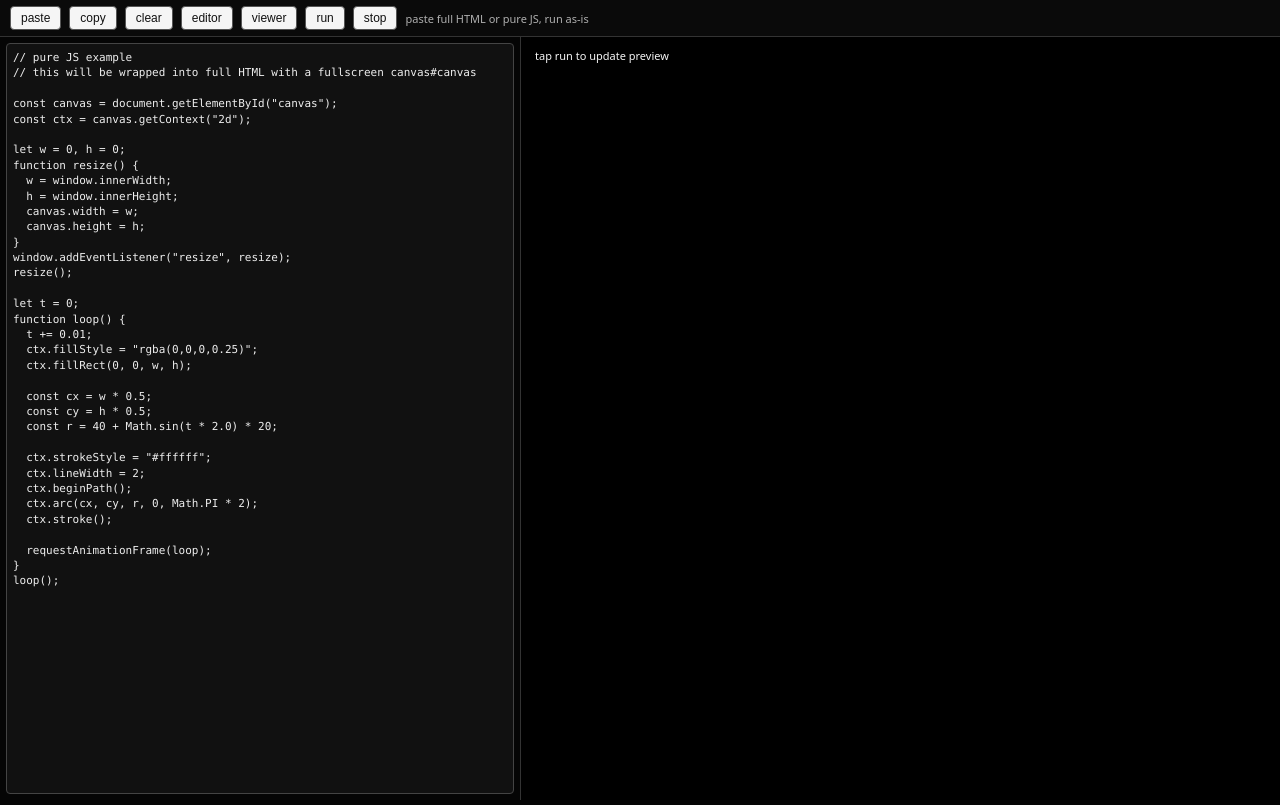
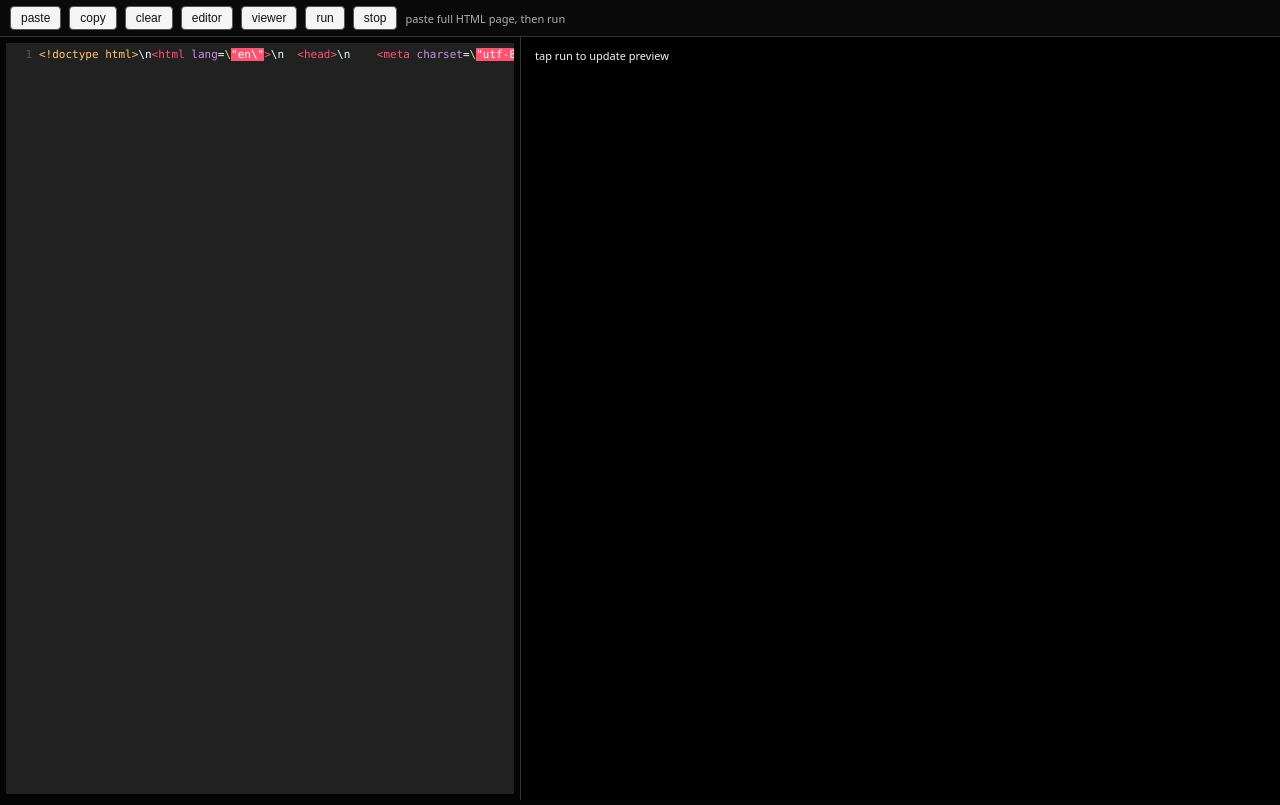
Before and after one commit to comp1mov/PocketLab, a plain HTML site: page index.html in a window 1280 px wide. Drawn offline with nearby package versions, Linux system fonts and the light colour scheme.

Commit message:
Update index.html
omg

```diff
--- a/index.html
+++ b/index.html
@@ -2,8 +2,19 @@
 <html lang="en">
   <head>
     <meta charset="utf-8">
-    <title>PocketLab HTML</title>
+    <title>PocketLab HTML Viewer</title>
     <meta name="viewport" content="width=device-width,initial-scale=1">
+
+    <link rel="stylesheet"
+      href="https://cdnjs.cloudflare.com/ajax/libs/codemirror/5.65.16/codemirror.min.css">
+    <link rel="stylesheet"
+      href="https://cdnjs.cloudflare.com/ajax/libs/codemirror/5.65.16/theme/material-darker.min.css">
+    <script src="https://cdnjs.cloudflare.com/ajax/libs/codemirror/5.65.16/codemirror.min.js"></script>
+    <script src="https://cdnjs.cloudflare.com/ajax/libs/codemirror/5.65.16/mode/xml/xml.min.js"></script>
+    <script src="https://cdnjs.cloudflare.com/ajax/libs/codemirror/5.65.16/mode/css/css.min.js"></script>
+    <script src="https://cdnjs.cloudflare.com/ajax/libs/codemirror/5.65.16/mode/javascript/javascript.min.js"></script>
+    <script src="https://cdnjs.cloudflare.com/ajax/libs/codemirror/5.65.16/mode/htmlmixed/htmlmixed.min.js"></script>
+
     <style>
       html, body {
         margin: 0;
@@ -12,6 +23,7 @@
         background: #050505;
         color: #f5f5f5;
         font-family: system-ui, -apple-system, BlinkMacSystemFont, sans-serif;
+        overflow: hidden;
       }
       #app {
         height: 100vh;
@@ -59,20 +71,13 @@
         flex: 1;
         padding: 6px;
       }
-      #editor textarea {
-        width: 100%;
+      .CodeMirror {
         height: 100%;
-        box-sizing: border-box;
-        resize: none;
-        border-radius: 4px;
-        border: 1px solid #444;
         background: #111;
         color: #eee;
         font-family: SFMono-Regular, Menlo, Monaco, Consolas, "Courier New", monospace;
         font-size: 11px;
         line-height: 1.4;
-        padding: 6px;
-        white-space: pre;
       }
       #preview-wrap {
         flex: 1;
@@ -95,15 +100,12 @@
         border-radius: 4px;
         pointer-events: none;
       }
-
-      /* режимы раскладки */
       #app.mode-split #editor-wrap {
         display: flex;
       }
       #app.mode-split #preview-wrap {
         display: block;
       }
-
       #app.mode-editor #editor-wrap {
         display: flex;
         width: 100%;
@@ -112,14 +114,12 @@
       #app.mode-editor #preview-wrap {
         display: none;
       }
-
       #app.mode-viewer #editor-wrap {
         display: none;
       }
       #app.mode-viewer #preview-wrap {
         display: block;
       }
-
       @media (max-width: 800px) {
         #main {
           flex-direction: column;
@@ -134,7 +134,6 @@
         #preview-wrap {
           height: 60%;
         }
-
         #app.mode-editor #editor-wrap {
           height: calc(100vh - 32px);
         }
@@ -154,7 +153,7 @@
         <button id="viewer-btn">viewer</button>
         <button id="run-btn">run</button>
         <button id="stop-btn">stop</button>
-        <span>paste full HTML or pure JS, run as-is</span>
+        <span>paste full HTML page, then run</span>
       </div>
       <div id="main">
         <div id="editor-wrap">
@@ -165,7 +164,7 @@
         <div id="preview-wrap">
           <iframe
             id="preview-frame"
-            sandbox="allow-scripts"
+            allow="fullscreen; microphone; camera; geolocation; clipboard-read; clipboard-write"
           ></iframe>
           <div id="hint">tap run to update preview</div>
         </div>
@@ -174,134 +173,210 @@
 
     <script>
       (function () {
-        const STORAGE_KEY = "pocketlab-html-code-v2";
+        var STORAGE_KEY = "pocketlab-html-viewer-v2";
 
-        const appEl      = document.getElementById("app");
-        const codeEl     = document.getElementById("code");
-        const frame      = document.getElementById("preview-frame");
+        var appEl   = document.getElementById("app");
+        var codeEl  = document.getElementById("code");
+        var frame   = document.getElementById("preview-frame");
 
-        const pasteBtn   = document.getElementById("paste-btn");
-        const copyBtn    = document.getElementById("copy-btn");
-        const clearBtn   = document.getElementById("clear-btn");
-        const editorBtn  = document.getElementById("editor-btn");
-        const viewerBtn  = document.getElementById("viewer-btn");
-        const runBtn     = document.getElementById("run-btn");
-        const stopBtn    = document.getElementById("stop-btn");
+        var pasteBtn  = document.getElementById("paste-btn");
+        var copyBtn   = document.getElementById("copy-btn");
+        var clearBtn  = document.getElementById("clear-btn");
+        var editorBtn = document.getElementById("editor-btn");
+        var viewerBtn = document.getElementById("viewer-btn");
+        var runBtn    = document.getElementById("run-btn");
+        var stopBtn   = document.getElementById("stop-btn");
+
+        var editor = CodeMirror.fromTextArea(codeEl, {
+          lineNumbers: true,
+          theme: "material-darker",
+          mode: "htmlmixed",
+          tabSize: 2,
+          indentUnit: 2,
+          smartIndent: true
+        });
+
+        function getCode() {
+          return editor.getValue();
+        }
+
+        function setCode(text) {
+          editor.setValue(text);
+          editor.refresh();
+        }
 
         function loadStored() {
           try {
-            const saved = localStorage.getItem(STORAGE_KEY);
+            var saved = localStorage.getItem(STORAGE_KEY);
             if (saved && saved.trim().length > 0) {
-              codeEl.value = saved;
+              setCode(saved);
               return;
             }
           } catch (e) {}
-          // дефолтный пример: чистый JS
-          codeEl.value =
-`// pure JS example
-// this will be wrapped into full HTML with a fullscreen canvas#canvas
 
-const canvas = document.getElementById("canvas");
-const ctx = canvas.getContext("2d");
-
-let w = 0, h = 0;
-function resize() {
-  w = window.innerWidth;
-  h = window.innerHeight;
-  canvas.width = w;
-  canvas.height = h;
-}
-window.addEventListener("resize", resize);
-resize();
-
-let t = 0;
-function loop() {
-  t += 0.01;
-  ctx.fillStyle = "rgba(0,0,0,0.25)";
-  ctx.fillRect(0, 0, w, h);
-
-  const cx = w * 0.5;
-  const cy = h * 0.5;
-  const r = 40 + Math.sin(t * 2.0) * 20;
-
-  ctx.strokeStyle = "#ffffff";
-  ctx.lineWidth = 2;
-  ctx.beginPath();
-  ctx.arc(cx, cy, r, 0, Math.PI * 2);
-  ctx.stroke();
-
-  requestAnimationFrame(loop);
-}
-loop();`;
+          // дефолтная сцена, похожая на твои
+          var defLines = [
+            "<!doctype html>",
+            "<html lang=\\\"en\\\">",
+            "  <head>",
+            "    <meta charset=\\\"utf-8\\\">",
+            "    <title>PocketLab test scene</title>",
+            "    <meta name=\\\"viewport\\\" content=\\\"width=device-width,initial-scale=1.0\\\">",
+            "    <style>",
+            "      * { margin:0; padding:0; box-sizing:border-box; }",
+            "      body {",
+            "        overflow:hidden;",
+            "        background:#020617;",
+            "        font-family:-apple-system, BlinkMacSystemFont, \\\"Segoe UI\\\", sans-serif;",
+            "      }",
+            "      canvas {",
+            "        display:block;",
+            "        width:100vw;",
+            "        height:100vh;",
+            "        background:#000;",
+            "      }",
+            "      #panel {",
+            "        position:fixed;",
+            "        top:16px;",
+            "        left:50%;",
+            "        transform:translateX(-50%);",
+            "        background:rgba(0,0,0,0.9);",
+            "        border:1px solid #ff006e;",
+            "        border-radius:10px;",
+            "        padding:8px 14px;",
+            "        color:#fff;",
+            "        font-size:11px;",
+            "        display:flex;",
+            "        align-items:center;",
+            "        gap:10px;",
+            "        z-index:10;",
+            "      }",
+            "      #panel span.label {",
+            "        color:#9ca3af;",
+            "        text-transform:uppercase;",
+            "        letter-spacing:.08em;",
+            "        font-size:9px;",
+            "      }",
+            "      #panel input[type=\\\"range\\\"] {",
+            "        width:120px;",
+            "      }",
+            "      #panel button {",
+            "        background:#fff;",
+            "        color:#000;",
+            "        border:none;",
+            "        border-radius:4px;",
+            "        padding:4px 8px;",
+            "        font-size:10px;",
+            "        cursor:pointer;",
+            "      }",
+            "    </style>",
+            "  </head>",
+            "  <body>",
+            "    <canvas id=\\\"canvas\\\"></canvas>",
+            "    <div id=\\\"panel\\\">",
+            "      <span class=\\\"label\\\">density</span>",
+            "      <input id=\\\"density\\\" type=\\\"range\\\" min=\\\"10\\\" max=\\\"200\\\" value=\\\"80\\\">",
+            "      <button id=\\\"shuffle\\\">shuffle</button>",
+            "    </div>",
+            "    <script>",
+            "      (function () {",
+            "        var canvas = document.getElementById('canvas');",
+            "        var ctx = canvas.getContext('2d');",
+            "        var densitySlider = document.getElementById('density');",
+            "        var shuffleBtn = document.getElementById('shuffle');",
+            "",
+            "        var W = 0, H = 0;",
+            "        var seed = 1;",
+            "",
+            "        function resize() {",
+            "          W = window.innerWidth;",
+            "          H = window.innerHeight;",
+            "          canvas.width = W;",
+            "          canvas.height = H;",
+            "          draw();",
+            "        }",
+            "",
+            "        function rnd() {",
+            "          var x = Math.sin(seed++) * 10000;",
+            "          return x - Math.floor(x);",
+            "        }",
+            "",
+            "        function draw() {",
+            "          var d = parseInt(densitySlider.value, 10);",
+            "          ctx.clearRect(0, 0, W, H);",
+            "          var bgGrad = ctx.createLinearGradient(0, 0, W, H);",
+            "          bgGrad.addColorStop(0, '#020617');",
+            "          bgGrad.addColorStop(1, '#1e293b');",
+            "          ctx.fillStyle = bgGrad;",
+            "          ctx.fillRect(0, 0, W, H);",
+            "",
+            "          var cols = Math.max(1, Math.round(Math.sqrt(d * W / H)));",
+            "          var rows = Math.max(1, Math.round(d / cols));",
+            "          var cellW = W / cols;",
+            "          var cellH = H / rows;",
+            "",
+            "          for (var y = 0; y < rows; y++) {",
+            "            for (var x = 0; x < cols; x++) {",
+            "              var cx = (x + 0.5) * cellW;",
+            "              var cy = (y + 0.5) * cellH;",
+            "              var t = rnd();",
+            "              var w = cellW * (0.2 + t * 0.8);",
+            "              var h = cellH * (0.2 + (1 - t) * 0.7);",
+            "",
+            "              ctx.save();",
+            "              ctx.translate(cx, cy);",
+            "              ctx.rotate((t - 0.5) * 0.8);",
+            "              var c = 0.3 + t * 0.7;",
+            "              ctx.fillStyle = 'rgba(' + Math.floor(255*c) + ', ' + Math.floor(80 + 120*(1-c)) + ', 255, 0.9)';",
+            "              ctx.fillRect(-w/2, -h/2, w, h);",
+            "              ctx.restore();",
+            "            }",
+            "          }",
+            "        }",
+            "",
+            "        densitySlider.addEventListener('input', draw);",
+            "        shuffleBtn.addEventListener('click', function () {",
+            "          seed = Date.now() % 100000;",
+            "          draw();",
+            "        });",
+            "",
+            "        window.addEventListener('resize', resize);",
+            "        resize();",
+            "      })();",
+            "    <\\/script>",
+            "  </body>",
+            "</html>"
+          ];
+          setCode(defLines.join("\\n"));
         }
 
-        function isHtmlLike(src) {
-          return /<!doctype/i.test(src)
-              || /<html[\s>]/i.test(src)
-              || /<body[\s>]/i.test(src)
-              || /<head[\s>]/i.test(src)
-              || /<canvas[\s>]/i.test(src);
-        }
-
-        function wrapJsAsHtml(js) {
-          const safeJs = js.replace(/<\/script/gi, "<\\/script");
-          const parts = [
-'<!doctype html>',
-'<html>',
-'  <head>',
-'    <meta charset="utf-8">',
-'    <meta name="viewport" content="width=device-width,initial-scale=1">',
-'    <title>PocketLab sketch</title>',
-'    <style>',
-'      html, body {',
-'        margin: 0;',
-'        padding: 0;',
-'        height: 100%;',
-'        background: #000;',
-'      }',
-'      body {',
-'        overflow: hidden;',
-'      }',
-'      canvas {',
-'        display: block;',
-'        width: 100vw;',
-'        height: 100vh;',
-'        background: #000;',
-'        touch-action: none;',
-'      }',
-'    </style>',
-'  </head>',
-'  <body>',
-'    <canvas id="canvas"></canvas>',
-'    <script>',
-safeJs,
-'    <\/script>',
-'  </body>',
-'</html>'
-          ];
-          return parts.join('\n');
+        function setFrameHtml(html) {
+          if ("srcdoc" in frame) {
+            frame.srcdoc = html;
+          } else {
+            var doc = frame.contentWindow.document;
+            doc.open();
+            doc.write(html);
+            doc.close();
+          }
         }
 
         function run() {
-          const src = codeEl.value || "";
-          let html;
-          if (isHtmlLike(src)) {
-            html = src;
-          } else {
-            html = wrapJsAsHtml(src);
-          }
-          frame.srcdoc = html;
+          var src = getCode() || "";
+          setFrameHtml(src);
           try {
             localStorage.setItem(STORAGE_KEY, src);
           } catch (e) {}
         }
 
         function stop() {
-          frame.srcdoc = "<!doctype html><html><head><meta charset='utf-8'><title>stopped</title></head><body style='margin:0;background:#000;'></body></html>";
+          var html = "<!doctype html><html><head><meta charset='utf-8'><title>stopped</title></head>" +
+            "<body style='margin:0;background:#000;'></body></html>";
+          setFrameHtml(html);
         }
 
         function clearCode() {
-          codeEl.value = "";
+          setCode("");
           try {
             localStorage.removeItem(STORAGE_KEY);
           } catch (e) {}
@@ -310,71 +385,51 @@ safeJs,
         function setMode(mode) {
           appEl.classList.remove("mode-split", "mode-editor", "mode-viewer");
           appEl.classList.add(mode);
+          setTimeout(function () { editor.refresh(); }, 30);
         }
 
-        // clipboard helpers
-        async function pasteFromClipboard() {
+        function pasteFromClipboard() {
           if (!navigator.clipboard || !navigator.clipboard.readText) {
             alert("clipboard not available");
             return;
           }
-          try {
-            const text = await navigator.clipboard.readText();
+          navigator.clipboard.readText().then(function (text) {
             if (text) {
-              codeEl.value = text;
+              setCode(text);
             }
-          } catch (e) {
+          }).catch(function () {
             alert("cannot read from clipboard");
-          }
+          });
         }
 
-        async function copyToClipboard() {
+        function copyToClipboard() {
           if (!navigator.clipboard || !navigator.clipboard.writeText) {
             alert("clipboard not available");
             return;
           }
-          try {
-            await navigator.clipboard.writeText(codeEl.value || "");
-          } catch (e) {
+          navigator.clipboard.writeText(getCode() || "").catch(function () {
             alert("cannot write to clipboard");
-          }
+          });
         }
 
-        // events
-        pasteBtn.addEventListener("click", () => {
-          pasteFromClipboard();
-        });
+        pasteBtn.addEventListener("click", pasteFromClipboard);
+        copyBtn.addEventListener("click", copyToClipboard);
+        clearBtn.addEventListener("click", clearCode);
 
-        copyBtn.addEventListener("click", () => {
-          copyToClipboard();
-        });
-
-        clearBtn.addEventListener("click", () => {
-          clearCode();
-        });
-
-        editorBtn.addEventListener("click", () => {
-          const current = appEl.classList.contains("mode-editor");
+        editorBtn.addEventListener("click", function () {
+          var current = appEl.classList.contains("mode-editor");
           setMode(current ? "mode-split" : "mode-editor");
         });
 
-        viewerBtn.addEventListener("click", () => {
-          const current = appEl.classList.contains("mode-viewer");
+        viewerBtn.addEventListener("click", function () {
+          var current = appEl.classList.contains("mode-viewer");
           setMode(current ? "mode-split" : "mode-viewer");
         });
 
-        runBtn.addEventListener("click", () => {
-          run();
-        });
+        runBtn.addEventListener("click", run);
+        stopBtn.addEventListener("click", stop);
 
-        stopBtn.addEventListener("click", () => {
-          stop();
-        });
-
-        // init
         loadStored();
-        // при желании можно сразу запускать дефолтный пример:
-        // run();
       })();
     </script>
   </body>
```
